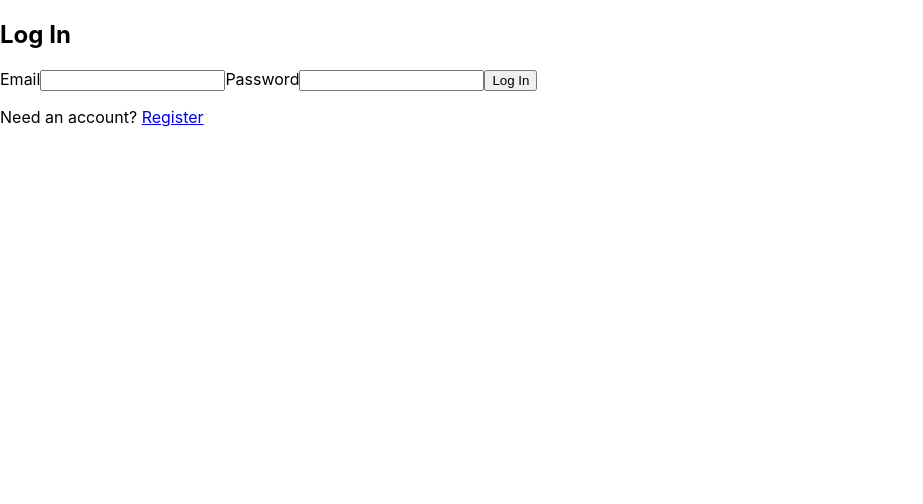
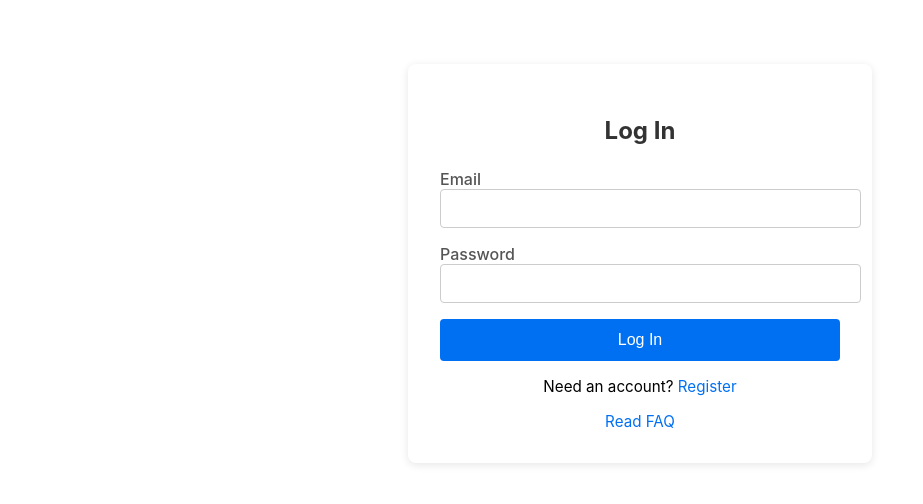
Before and after one commit to tadhgsavageplymouth/JetSetGo, a React (Create React App) app in the folder client/: page /login in a window 1280 px wide. Shown: the top 504 px of the page, without its empty margins (0-923 px from the left). Built offline with nearby package versions, Linux system fonts and the light colour scheme; no server answers.

Commit message:
Styling of settings page

```diff
--- /dev/null
+++ b/client/src/pages/Auth.module.css
@@ -0,0 +1,80 @@
+.container {
+    max-width: 400px;
+    margin: 4rem auto;
+    padding: 2rem;
+    background: #ffffff;
+    box-shadow: 0 2px 8px rgba(0, 0, 0, 0.1);
+    border-radius: 8px;
+  }
+
+  .title {
+    text-align: center;
+    font-size: 1.5rem;
+    margin-bottom: 1.5rem;
+    color: #333333;
+  }
+
+  .error {
+    color: #e60023;
+    margin-bottom: 1rem;
+    text-align: center;
+  }
+
+  .form {
+    display: flex;
+    flex-direction: column;
+  }
+
+  .formGroup {
+    margin-bottom: 1rem;
+  }
+
+  .formLabel {
+    margin-bottom: 0.5rem;
+    font-weight: 500;
+    color: #555555;
+  }
+
+  .formInput {
+    width: 100%;
+    padding: 0.6rem;
+    font-size: 1rem;
+    border: 1px solid #cccccc;
+    border-radius: 4px;
+    transition: border-color 0.2s;
+  }
+
+  .formInput:focus {
+    border-color: #0070f3;
+    outline: none;
+  }
+
+  .button {
+    padding: 0.75rem;
+    font-size: 1rem;
+    background-color: #0070f3;
+    color: #ffffff;
+    border: none;
+    border-radius: 4px;
+    cursor: pointer;
+    transition: background-color 0.2s;
+  }
+
+  .button:hover {
+    background-color: #005bb5;
+  }
+
+  .linkGroup {
+    text-align: center;
+    margin-top: 1rem;
+    font-size: 0.95rem;
+  }
+
+  .link {
+    color: #0070f3;
+    text-decoration: none;
+  }
+
+  .link:hover {
+    text-decoration: underline;
+  }
--- a/client/src/pages/Home.js
+++ b/client/src/pages/Home.js
@@ -1,6 +1,7 @@
 import React from "react";
 import { useAuth } from "../contexts/AuthContext";
 import { useNavigate, Link } from "react-router-dom";
+import styles from "./Home.module.css";
 
 export default function Home() {
   const { currentUser, logout } = useAuth();
@@ -16,15 +17,13 @@ export default function Home() {
   }
 
   return (
-    <div>
-      <h2>Welcome, {currentUser.email}</h2>
-      <button onClick={handleLogout}>Log Out</button>
-      <p>
-        Go to <Link to="/settings">Settings</Link>
-      </p>
-      <p>
-        Read our <Link to="/faq">FAQ</Link>
-      </p>
+    <div className={styles.container}>
+      <h2 className={styles.title}>Welcome, {currentUser.email}</h2>
+      <button className={styles.button} onClick={handleLogout}>Log Out</button>
+      <div className={styles.links}>
+        <Link className={styles.link} to="/settings">Settings</Link>
+        <Link className={styles.link} to="/faq">FAQ</Link>
+      </div>
     </div>
   );
 }
--- /dev/null
+++ b/client/src/pages/Home.module.css
@@ -0,0 +1,48 @@
+.container {
+    max-width: 600px;
+    margin: 4rem auto;
+    padding: 2rem;
+    background: #ffffff;
+    box-shadow: 0 2px 8px rgba(0, 0, 0, 0.1);
+    border-radius: 8px;
+    text-align: center;
+  }
+
+  .title {
+    font-size: 1.75rem;
+    margin-bottom: 1.5rem;
+    color: #333333;
+  }
+
+  .button {
+    padding: 0.75rem 1.5rem;
+    font-size: 1rem;
+    background-color: #0070f3;
+    color: #ffffff;
+    border: none;
+    border-radius: 4px;
+    cursor: pointer;
+    transition: background-color 0.2s;
+    margin-bottom: 1rem;
+  }
+
+  .button:hover {
+    background-color: #005bb5;
+  }
+
+  .links {
+    display: flex;
+    justify-content: center;
+    gap: 1rem;
+    margin-top: 1rem;
+  }
+
+  .link {
+    color: #0070f3;
+    text-decoration: none;
+    font-weight: 500;
+  }
+
+  .link:hover {
+    text-decoration: underline;
+  }
--- a/client/src/pages/Login.js
+++ b/client/src/pages/Login.js
@@ -1,6 +1,7 @@
 import React, { useState } from "react";
 import { useAuth } from "../contexts/AuthContext";
 import { useNavigate, Link } from "react-router-dom";
+import styles from "./Auth.module.css";
 
 export default function Login() {
   const [email, setEmail] = useState("");
@@ -21,29 +22,38 @@ export default function Login() {
   }
 
   return (
-    <div>
-      <h2>Log In</h2>
-      {error && <p>{error}</p>}
-      <form onSubmit={handleSubmit}>
-        <label>Email</label>
+    <div className={styles.container}>
+      <h2 className={styles.title}>Log In</h2>
+      {error && <p className={styles.error}>{error}</p>}
+      <form onSubmit={handleSubmit} className={styles.form}>
+        <div className={styles.formGroup}>
+          <label className={styles.formLabel}>Email</label>
           <input
+            className={styles.formInput}
             type="email"
             value={email}
             onChange={e => setEmail(e.target.value)}
             required
           />
-        <label>Password</label>
+        </div>
+        <div className={styles.formGroup}>
+          <label className={styles.formLabel}>Password</label>
           <input
+            className={styles.formInput}
             type="password"
             value={password}
             onChange={e => setPassword(e.target.value)}
             required
           />
-        <button type="submit">Log In</button>
+        </div>
+        <button className={styles.button} type="submit">Log In</button>
       </form>
-      <p>
-        Need an account? <Link to="/register">Register</Link>
-      </p>
+      <div className={styles.linkGroup}>
+        Need an account? <Link className={styles.link} to="/register">Register</Link>
+      </div>
+      <div className={styles.linkGroup}>
+        <Link className={styles.link} to="/faq">Read FAQ</Link>
+      </div>
     </div>
   );
 }
--- a/client/src/pages/Register.js
+++ b/client/src/pages/Register.js
@@ -1,6 +1,7 @@
 import React, { useState } from "react";
 import { useAuth } from "../contexts/AuthContext";
 import { useNavigate, Link } from "react-router-dom";
+import styles from "./Auth.module.css";
 
 export default function Register() {
   const [email, setEmail] = useState("");
@@ -21,29 +22,38 @@ export default function Register() {
   }
 
   return (
-    <div>
-      <h2>Register</h2>
-      {error && <p>{error}</p>}
-      <form onSubmit={handleSubmit}>
-        <label>Email</label>
+    <div className={styles.container}>
+      <h2 className={styles.title}>Register</h2>
+      {error && <p className={styles.error}>{error}</p>}
+      <form onSubmit={handleSubmit} className={styles.form}>
+        <div className={styles.formGroup}>
+          <label className={styles.formLabel}>Email</label>
           <input
+            className={styles.formInput}
             type="email"
             value={email}
             onChange={e => setEmail(e.target.value)}
             required
           />
-        <label>Password</label>
+        </div>
+        <div className={styles.formGroup}>
+          <label className={styles.formLabel}>Password</label>
           <input
+            className={styles.formInput}
             type="password"
             value={password}
             onChange={e => setPassword(e.target.value)}
             required
           />
-        <button type="submit">Sign Up</button>
+        </div>
+        <button className={styles.button} type="submit">Sign Up</button>
       </form>
-      <p>
-        Already have an account? <Link to="/login">Log In</Link>
-      </p>
+      <div className={styles.linkGroup}>
+        Already have an account? <Link className={styles.link} to="/login">Log In</Link>
+      </div>
+      <div className={styles.linkGroup}>
+        <Link className={styles.link} to="/faq">Read FAQ</Link>
+      </div>
     </div>
   );
 }
--- a/client/src/pages/Settings.js
+++ b/client/src/pages/Settings.js
@@ -1,57 +1,82 @@
+// client/src/pages/Settings.js
 import React, { useState } from "react";
 import { useAuth } from "../contexts/AuthContext";
+import styles from "./Settings.module.css";
 
 export default function Settings() {
   const { currentUser, changeEmail, changePassword } = useAuth();
-  const [email, setEmail] = useState(currentUser.email);
+  const [email, setEmail] = useState(currentUser?.email || "");
   const [password, setPassword] = useState("");
   const [message, setMessage] = useState("");
+  const [error, setError] = useState("");
 
   async function handleEmailChange(e) {
     e.preventDefault();
     try {
+      setError("");
       await changeEmail(email);
-      setMessage("Email updated!");
+      setMessage("Email updated successfully!");
     } catch {
-      setMessage("Failed to update email");
+      setError("Failed to update email");
+      setMessage("");
     }
   }
 
   async function handlePasswordChange(e) {
     e.preventDefault();
     try {
+      setError("");
       await changePassword(password);
-      setMessage("Password updated!");
+      setMessage("Password updated successfully!");
     } catch {
-      setMessage("Failed to update password");
+      setError("Failed to update password");
+      setMessage("");
     }
   }
 
   return (
-    <div>
-      <h2>Settings</h2>
-      {message && <p>{message}</p>}
+    <div className={styles.container}>
+      <h2 className={styles.title}>Settings</h2>
 
-      <form onSubmit={handleEmailChange}>
-        <label>New Email</label>
+      {error && <div className={styles.error}>{error}</div>}
+      {message && <div className={styles.message}>{message}</div>}
+
+      <form onSubmit={handleEmailChange} className={styles.form}>
+        <div className={styles.formGroup}>
+          <label htmlFor="email" className={styles.formLabel}>
+            New Email
+          </label>
           <input
+            id="email"
+            className={styles.formInput}
             type="email"
             value={email}
-          onChange={e => setEmail(e.target.value)}
+            onChange={(e) => setEmail(e.target.value)}
             required
           />
-        <button type="submit">Update Email</button>
+        </div>
+        <button className={styles.button} type="submit">
+          Update Email
+        </button>
       </form>
 
-      <form onSubmit={handlePasswordChange}>
-        <label>New Password</label>
+      <form onSubmit={handlePasswordChange} className={styles.form}>
+        <div className={styles.formGroup}>
+          <label htmlFor="password" className={styles.formLabel}>
+            New Password
+          </label>
           <input
+            id="password"
+            className={styles.formInput}
             type="password"
             value={password}
-          onChange={e => setPassword(e.target.value)}
+            onChange={(e) => setPassword(e.target.value)}
             required
           />
-        <button type="submit">Update Password</button>
+        </div>
+        <button className={styles.button} type="submit">
+          Update Password
+        </button>
       </form>
     </div>
   );
--- /dev/null
+++ b/client/src/pages/Settings.module.css
@@ -0,0 +1,75 @@
+/* client/src/pages/Settings.module.css */
+
+.container {
+    max-width: 500px;
+    margin: 4rem auto;
+    padding: 2rem;
+    background: #ffffff;
+    box-shadow: 0 2px 8px rgba(0, 0, 0, 0.1);
+    border-radius: 8px;
+  }
+
+  .title {
+    font-size: 1.5rem;
+    margin-bottom: 1rem;
+    text-align: center;
+    color: #333333;
+  }
+
+  .error {
+    color: #e60023;
+    margin-bottom: 1rem;
+    text-align: center;
+  }
+
+  .message {
+    color: #0070f3;
+    margin-bottom: 1rem;
+    text-align: center;
+  }
+
+  .form {
+    display: flex;
+    flex-direction: column;
+    gap: 1rem;
+    margin-bottom: 2rem;
+  }
+
+  .formGroup {
+    display: flex;
+    flex-direction: column;
+  }
+
+  .formLabel {
+    margin-bottom: 0.5rem;
+    font-weight: 500;
+    color: #555555;
+  }
+
+  .formInput {
+    padding: 0.6rem;
+    font-size: 1rem;
+    border: 1px solid #cccccc;
+    border-radius: 4px;
+    transition: border-color 0.2s;
+  }
+
+  .formInput:focus {
+    border-color: #0070f3;
+    outline: none;
+  }
+
+  .button {
+    padding: 0.75rem;
+    font-size: 1rem;
+    background-color: #0070f3;
+    color: #ffffff;
+    border: none;
+    border-radius: 4px;
+    cursor: pointer;
+    transition: background-color 0.2s;
+  }
+
+  .button:hover {
+    background-color: #005bb5;
+  }
```
Lines whose indentation alone changed are shown as unchanged.
